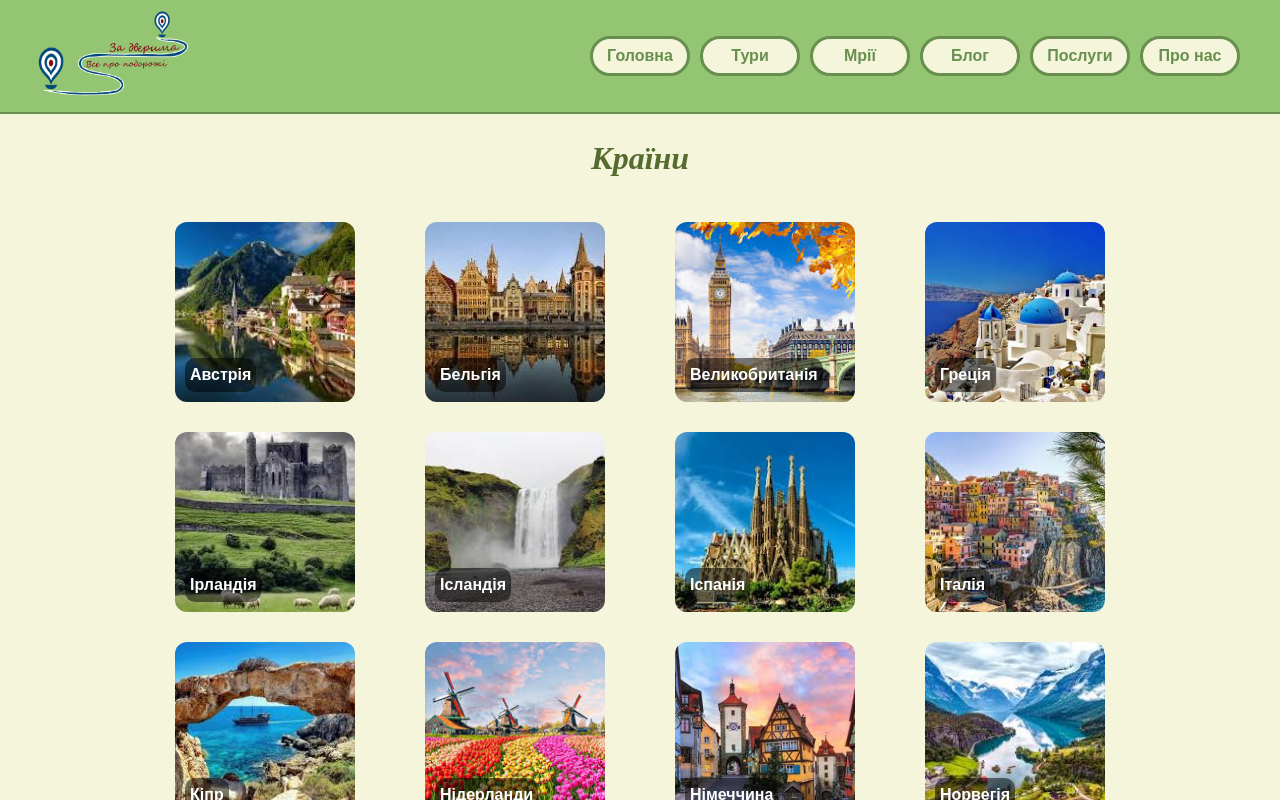
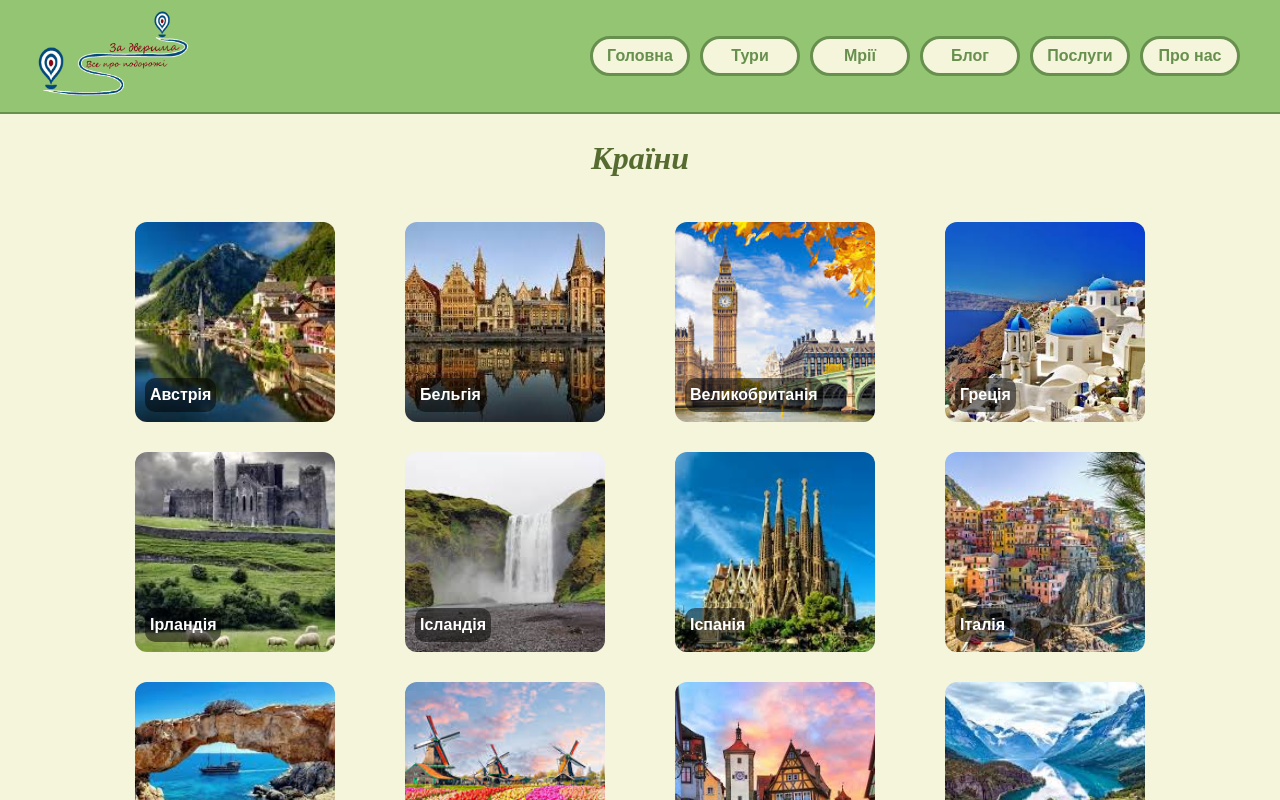
Before and after one commit to artelena1906/Front-ZaDveryma, a Next.js app: page /PageCountry in a window 1280 px wide. Shown: the top 800 px of the page. Built offline with nearby package versions, Linux system fonts and the light colour scheme.

Commit message:
Исправлены ошибки

```diff
--- a/src/app/MainPage/MainPageBodyTravel.tsx
+++ b/src/app/MainPage/MainPageBodyTravel.tsx
@@ -69,7 +69,7 @@ export default function Travel() {
                             <TableCell sx={{ border: "1px solid rgba(128, 128, 128, 0.1)", textAlign: "center", width:"120px"}}><strong>Дата</strong></TableCell>
                             <TableCell sx={{ border: "1px solid rgba(128, 128, 128, 0.1)", textAlign: "center", width:"600px" }}><strong>Назва туру</strong></TableCell>
                             <TableCell sx={{ border: "1px solid rgba(128, 128, 128, 0.1)", textAlign: "center" }}><strong>Наявність місць</strong></TableCell>
-                            <TableCell sx={{ border: "1px solid rgba(128, 128, 128, 0.1)", textAlign: "center" }}><strong>Хто везе</strong></TableCell>
+                            <TableCell sx={{ border: "1px solid rgba(128, 128, 128, 0.1)", textAlign: "center" }}><strong>Організатор</strong></TableCell>
                         </TableRow>
                     </TableHead>
                     <TableBody>
--- a/src/app/PageCountry/css/PageCountry.module.css
+++ b/src/app/PageCountry/css/PageCountry.module.css
@@ -16,8 +16,8 @@
 }
 
 .categoryimage {
-    width: 180px;
-    height: 180px;
+    width: 200px;
+    height: 200px;
     border-radius: 12px;
     object-fit: cover;
 }
--- a/src/app/PageCountry/page.tsx
+++ b/src/app/PageCountry/page.tsx
@@ -35,8 +35,8 @@ export default function PageCountry() {
                                 alt={item.name}
                                 className={styles.categoryimage}
                                 loading="lazy"
-                                width={180}
-                                height={180}
+                                width={200}
+                                height={200}
                             />
                             <div className={styles.categorytext}>{item.name}</div>
                         </div>
```
